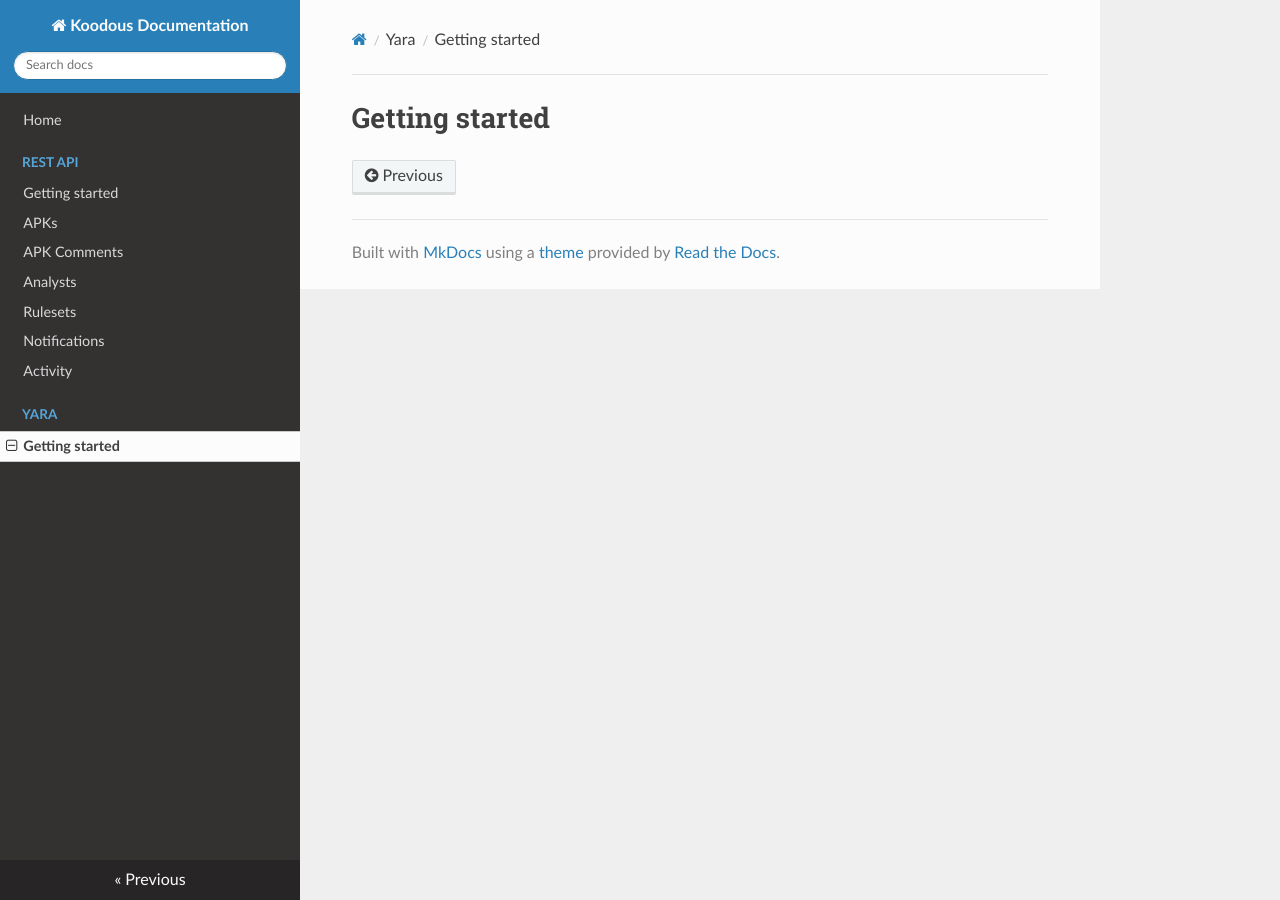
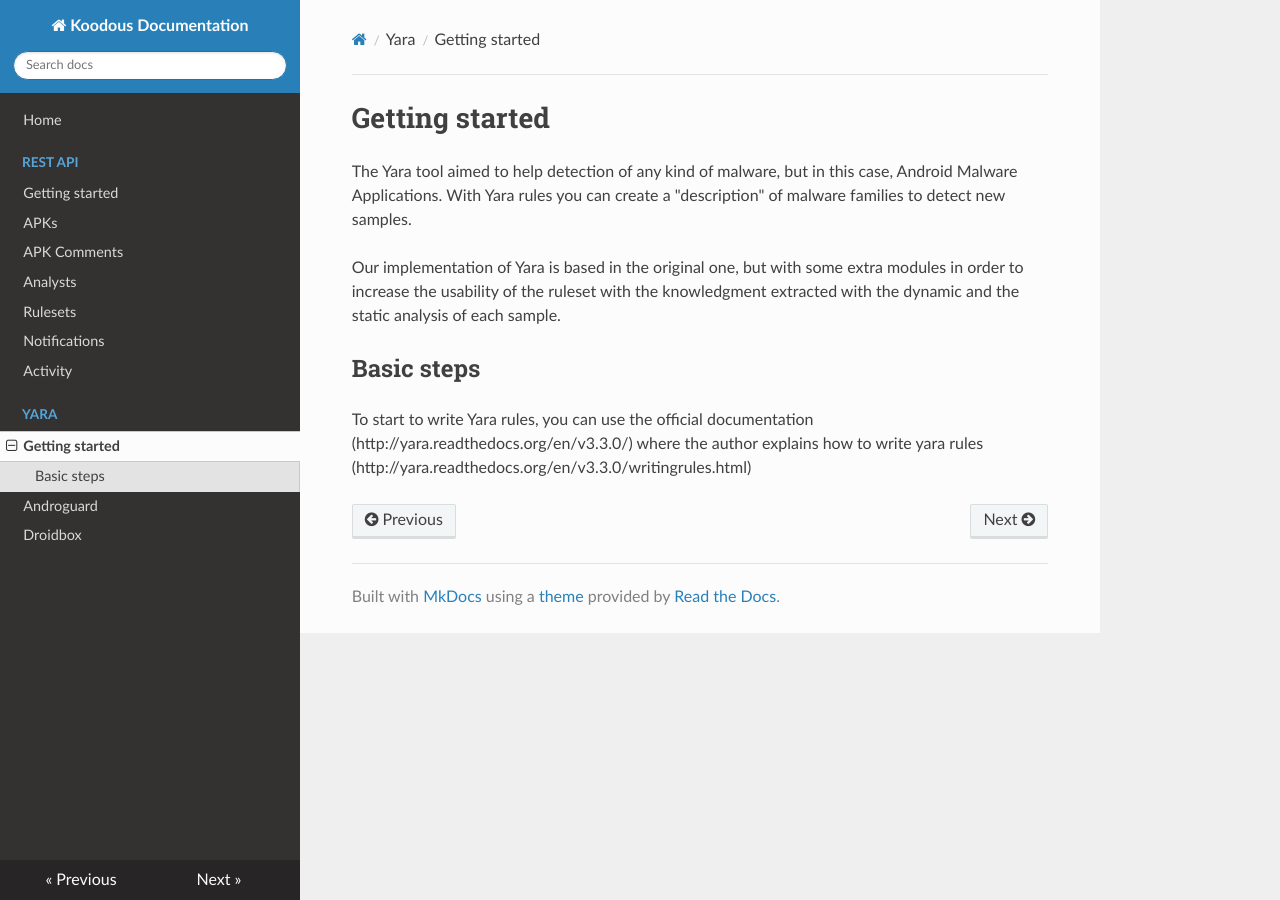
Before and after one commit to Koodous/docs.koodous.com, an MkDocs documentation site: the page built from docs/yara/getting-started.md, in a window 1280 px wide. Built offline with MkDocs 1.6.1, drawn with Linux system fonts in a browser that asks for light colours; nearby versions of some CDN libraries; old or Windows-style settings are respelled for this version of MkDocs.

Commit message:
Added some information to Yara and androguard doc

```diff
--- a/docs/yara/getting-started.md
+++ b/docs/yara/getting-started.md
@@ -1 +1,9 @@
 # Getting started
+
+The Yara tool aimed to help detection of any kind of malware, but in this case, Android Malware Applications. With Yara rules you can create a "description" of malware families to detect new samples.
+
+Our implementation of Yara is based in the original one, but with some extra modules in order to increase the usability of the ruleset with the knowledgment extracted with the dynamic and the static analysis of each sample.
+
+## Basic steps
+
+To start to write Yara rules, you can use the official documentation (http://yara.readthedocs.org/en/v3.3.0/) where the author explains how to write yara rules (http://yara.readthedocs.org/en/v3.3.0/writingrules.html)
--- a/mkdocs.yml
+++ b/mkdocs.yml
@@ -15,3 +15,5 @@ pages:
 - ['rest-api/activity.md','REST API', 'Activity']
 
 - ['yara/getting-started.md','Yara', 'Getting started']
+- ['yara/androguard.md','Yara', 'Androguard']
+- ['yara/droidbox.md','Yara', 'Droidbox']
```
Also changed, not shown: docs/yara/androguard.md (added, +49 -0 lines), docs/yara/droidbox.md (added).
